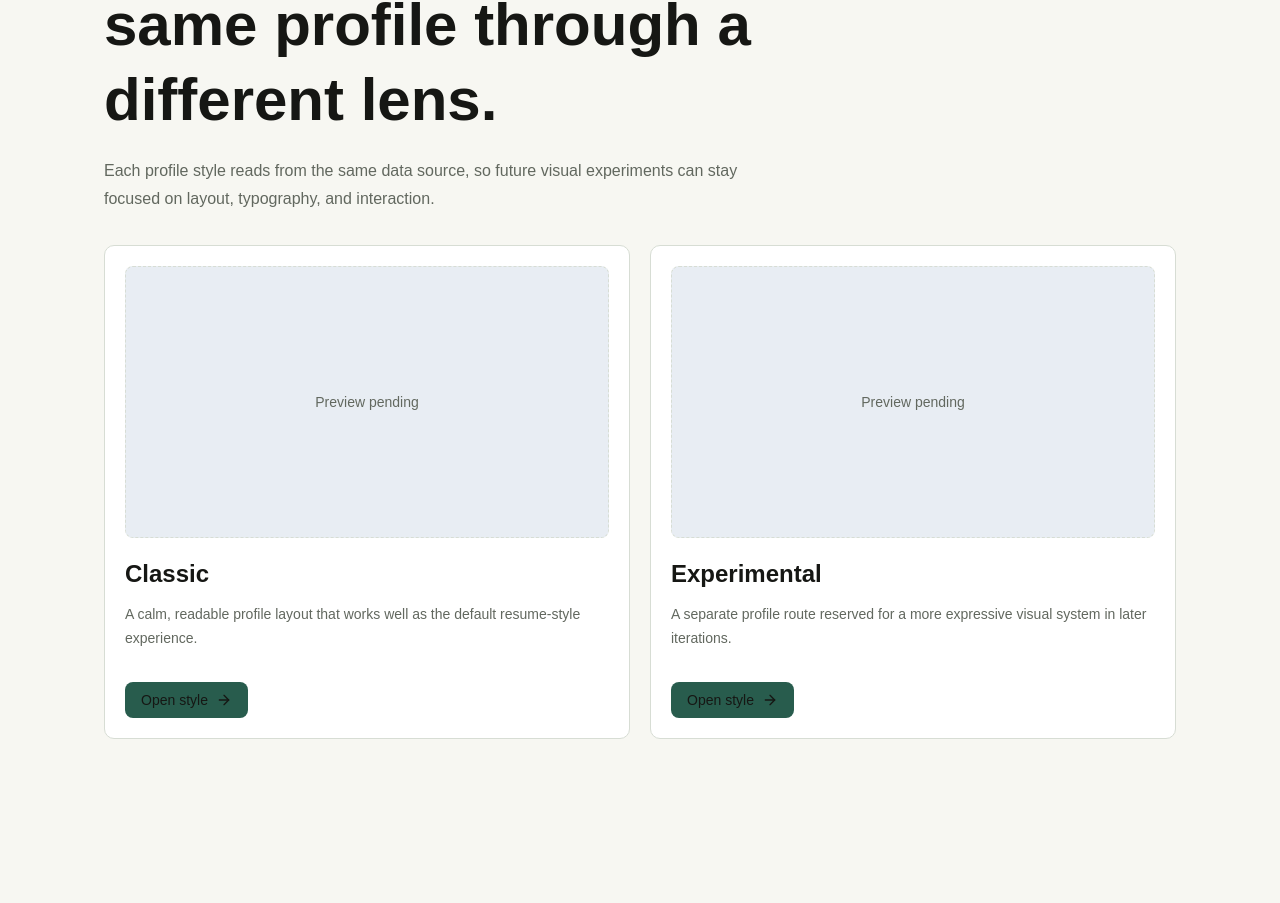
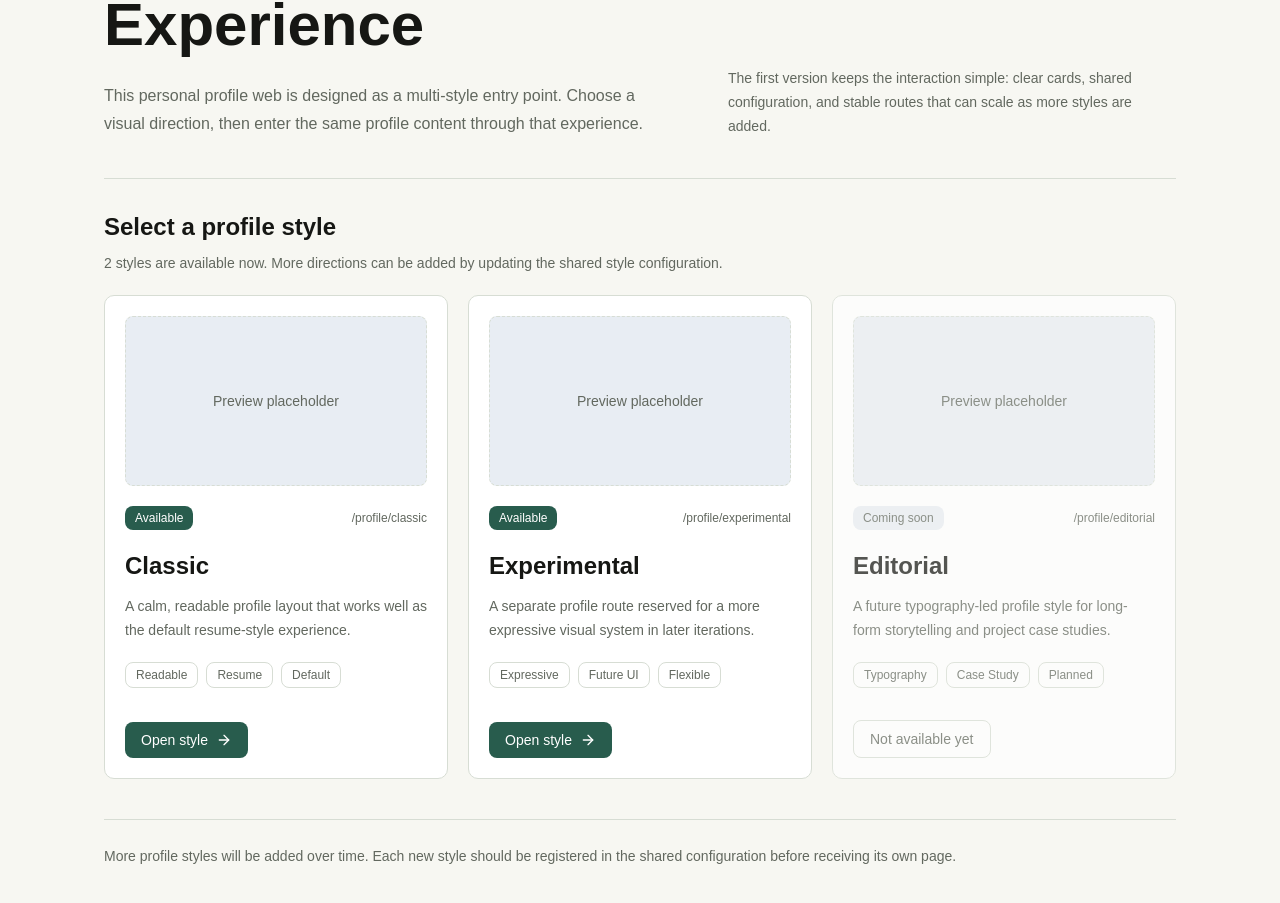
Before and after one commit to gggchang4/GGG, a Next.js app: page / in a window 1280 px wide. Shown: the part 253-1156 px from the top of the page. Before the commit the page ends 1056 px from the top, so only its background shows below. Built offline with nearby package versions, Linux system fonts and the light colour scheme.

Commit message:
dev:work on advancing the home page

```diff
--- a/app/page.tsx
+++ b/app/page.tsx
@@ -3,26 +3,38 @@ import { Layout } from "@/components/common/Layout";
 import { StyleSelector } from "@/components/home/StyleSelector";
 
 export const metadata: Metadata = {
-  title: "Choose a Profile Style",
+  title: "Choose Your Profile Experience",
   description: "Select a visual style for this personal profile website.",
 };
 
 export default function Home() {
   return (
     <Layout>
-      <section className="mx-auto flex w-full max-w-6xl flex-col gap-8 px-5 py-16 sm:px-8 lg:px-10">
+      <div className="mx-auto flex w-full max-w-6xl flex-col gap-10 px-5 py-16 sm:px-8 lg:px-10">
+        <section className="grid gap-8 lg:grid-cols-[1.1fr_0.9fr] lg:items-end">
           <div className="max-w-3xl">
             <p className="text-sm font-medium uppercase text-primary">Profile Web</p>
             <h1 className="mt-4 text-4xl font-semibold leading-tight text-foreground sm:text-6xl">
-            Choose a style to view the same profile through a different lens.
+              Choose Your Profile Experience
             </h1>
             <p className="mt-5 max-w-2xl text-base leading-7 text-muted-foreground">
-            Each profile style reads from the same data source, so future visual experiments can stay focused on layout, typography, and interaction.
+              This personal profile web is designed as a multi-style entry point. Choose a visual direction, then enter the same profile content through that experience.
             </p>
           </div>
 
+          <p className="max-w-md text-sm leading-6 text-muted-foreground lg:ml-auto">
+            The first version keeps the interaction simple: clear cards, shared configuration, and stable routes that can scale as more styles are added.
+          </p>
+        </section>
+
         <StyleSelector />
-      </section>
+
+        <footer className="border-t border-border pt-6">
+          <p className="text-sm leading-6 text-muted-foreground">
+            More profile styles will be added over time. Each new style should be registered in the shared configuration before receiving its own page.
+          </p>
+        </footer>
+      </div>
     </Layout>
   );
 }
--- a/components/common/Navbar.tsx
+++ b/components/common/Navbar.tsx
@@ -9,8 +9,9 @@ export function Navbar() {
           Profile Web
         </Link>
 
-        <nav className="flex items-center gap-1" aria-label="Profile styles">
-          {stylesConfig.map((style) => (
+        <nav className="hidden items-center gap-1 sm:flex" aria-label="Profile styles">
+          {stylesConfig.map((style) =>
+            style.status === "available" ? (
               <Link
                 key={style.id}
                 href={style.route}
@@ -18,7 +19,16 @@ export function Navbar() {
               >
                 {style.name}
               </Link>
-          ))}
+            ) : (
+              <span
+                key={style.id}
+                aria-disabled="true"
+                className="rounded-md px-3 py-2 text-sm text-muted-foreground/70"
+              >
+                {style.name}
+              </span>
+            )
+          )}
         </nav>
       </div>
     </header>
--- a/components/home/StyleCard.tsx
+++ b/components/home/StyleCard.tsx
@@ -2,24 +2,83 @@ import Link from "next/link";
 import { ArrowRight } from "lucide-react";
 import type { ProfileStyleConfig } from "@/data/stylesConfig";
 
+const statusLabel: Record<ProfileStyleConfig["status"], string> = {
+  available: "Available",
+  "coming-soon": "Coming soon",
+};
+
 export function StyleCard({ style }: { style: ProfileStyleConfig }) {
-  return (
-    <article className="flex h-full flex-col justify-between gap-8 rounded-lg border border-border bg-card p-5">
-      <div>
-        <div className="flex aspect-[16/9] items-center justify-center rounded-md border border-dashed border-border bg-secondary text-sm text-muted-foreground">
-          {style.previewImage ? "Preview image" : "Preview pending"}
+  const isAvailable = style.status === "available";
+  const cardClass =
+    "group flex h-full flex-col justify-between gap-8 rounded-lg border border-border bg-card p-5 text-left transition-colors";
+  const interactiveClass = isAvailable
+    ? "hover:border-primary focus-visible:outline focus-visible:outline-2 focus-visible:outline-offset-2 focus-visible:outline-primary"
+    : "opacity-72";
+
+  const content = (
+    <article className={`${cardClass} ${interactiveClass}`} data-disabled={!isAvailable}>
+      <div className="grid gap-5">
+        <div
+          className="flex aspect-[16/9] items-center justify-center rounded-md border border-dashed border-border bg-secondary text-sm text-muted-foreground"
+          style={style.previewImage ? { backgroundImage: `url(${style.previewImage})` } : undefined}
+        >
+          {style.previewImage ? "Preview image" : "Preview placeholder"}
         </div>
-        <h2 className="mt-5 text-2xl font-semibold text-card-foreground">{style.name}</h2>
-        <p className="mt-3 text-sm leading-6 text-muted-foreground">{style.description}</p>
+
+        <div className="flex flex-wrap items-center justify-between gap-3">
+          <span
+            className={
+              isAvailable
+                ? "rounded-md bg-primary px-2.5 py-1 text-xs font-medium text-primary-foreground"
+                : "rounded-md bg-secondary px-2.5 py-1 text-xs font-medium text-muted-foreground"
+            }
+          >
+            {statusLabel[style.status]}
+          </span>
+          <span className="text-xs text-muted-foreground">{style.route}</span>
+        </div>
+
+        <div>
+          <h2 className="text-2xl font-semibold text-card-foreground">{style.name}</h2>
+          <p className="mt-3 text-sm leading-6 text-muted-foreground">{style.description}</p>
+        </div>
+
+        <div className="flex flex-wrap gap-2" aria-label={`${style.name} tags`}>
+          {style.tags.map((tag) => (
+            <span
+              key={tag}
+              className="rounded-md border border-border px-2.5 py-1 text-xs text-muted-foreground"
+            >
+              {tag}
+            </span>
+          ))}
+        </div>
       </div>
 
-      <Link
-        href={style.route}
-        className="inline-flex w-fit items-center gap-2 rounded-md bg-primary px-4 py-2 text-sm font-medium text-primary-foreground transition-colors hover:bg-primary/90"
+      <span
+        className={
+          isAvailable
+            ? "inline-flex w-fit items-center gap-2 rounded-md bg-primary px-4 py-2 text-sm font-medium text-primary-foreground transition-colors group-hover:bg-primary/90"
+            : "inline-flex w-fit items-center gap-2 rounded-md border border-border px-4 py-2 text-sm font-medium text-muted-foreground"
+        }
       >
-        Open style
-        <ArrowRight aria-hidden className="size-4" />
-      </Link>
+        {isAvailable ? "Open style" : "Not available yet"}
+        {isAvailable ? <ArrowRight aria-hidden className="size-4" /> : null}
+      </span>
     </article>
   );
+
+  if (!isAvailable) {
+    return content;
+  }
+
+  return (
+    <Link
+      href={style.route}
+      className="block h-full rounded-lg focus-visible:outline focus-visible:outline-2 focus-visible:outline-offset-2 focus-visible:outline-primary"
+      aria-label={`Open ${style.name} profile style`}
+    >
+      {content}
+    </Link>
+  );
 }
--- a/components/home/StyleSelector.tsx
+++ b/components/home/StyleSelector.tsx
@@ -2,11 +2,26 @@ import { StyleCard } from "@/components/home/StyleCard";
 import { stylesConfig } from "@/data/stylesConfig";
 
 export function StyleSelector() {
+  const availableCount = stylesConfig.filter((style) => style.status === "available").length;
+
   return (
-    <section className="grid gap-5 md:grid-cols-2" aria-label="Available profile styles">
-      {stylesConfig.map((style) => (
-        <StyleCard key={style.id} style={style} />
-      ))}
+    <section className="grid gap-5" aria-labelledby="style-selector-title">
+      <div className="flex flex-col justify-between gap-3 border-t border-border pt-8 sm:flex-row sm:items-end">
+        <div>
+          <h2 id="style-selector-title" className="text-2xl font-semibold text-foreground">
+            Select a profile style
+          </h2>
+          <p className="mt-2 max-w-2xl text-sm leading-6 text-muted-foreground">
+            {availableCount} styles are available now. More directions can be added by updating the shared style configuration.
+          </p>
+        </div>
+      </div>
+
+      <div className="grid gap-5 md:grid-cols-2 lg:grid-cols-3">
+        {stylesConfig.map((style) => (
+          <StyleCard key={style.id} style={style} />
+        ))}
+      </div>
     </section>
   );
 }
--- a/data/stylesConfig.ts
+++ b/data/stylesConfig.ts
@@ -1,9 +1,11 @@
 export type ProfileStyleConfig = {
-  id: "classic" | "experimental";
+  id: string;
   name: string;
   description: string;
   route: string;
+  status: "available" | "coming-soon";
   previewImage: string | null;
+  tags: string[];
 };
 
 export const stylesConfig: ProfileStyleConfig[] = [
@@ -13,7 +15,9 @@ export const stylesConfig: ProfileStyleConfig[] = [
     description:
       "A calm, readable profile layout that works well as the default resume-style experience.",
     route: "/profile/classic",
+    status: "available",
     previewImage: null,
+    tags: ["Readable", "Resume", "Default"],
   },
   {
     id: "experimental",
@@ -21,10 +25,22 @@ export const stylesConfig: ProfileStyleConfig[] = [
     description:
       "A separate profile route reserved for a more expressive visual system in later iterations.",
     route: "/profile/experimental",
+    status: "available",
     previewImage: null,
+    tags: ["Expressive", "Future UI", "Flexible"],
+  },
+  {
+    id: "editorial",
+    name: "Editorial",
+    description:
+      "A future typography-led profile style for long-form storytelling and project case studies.",
+    route: "/profile/editorial",
+    status: "coming-soon",
+    previewImage: null,
+    tags: ["Typography", "Case Study", "Planned"],
   },
 ];
 
-export function getStyleConfig(id: ProfileStyleConfig["id"]) {
+export function getStyleConfig(id: string) {
   return stylesConfig.find((style) => style.id === id);
 }
```
Lines whose indentation alone changed are shown as unchanged.
